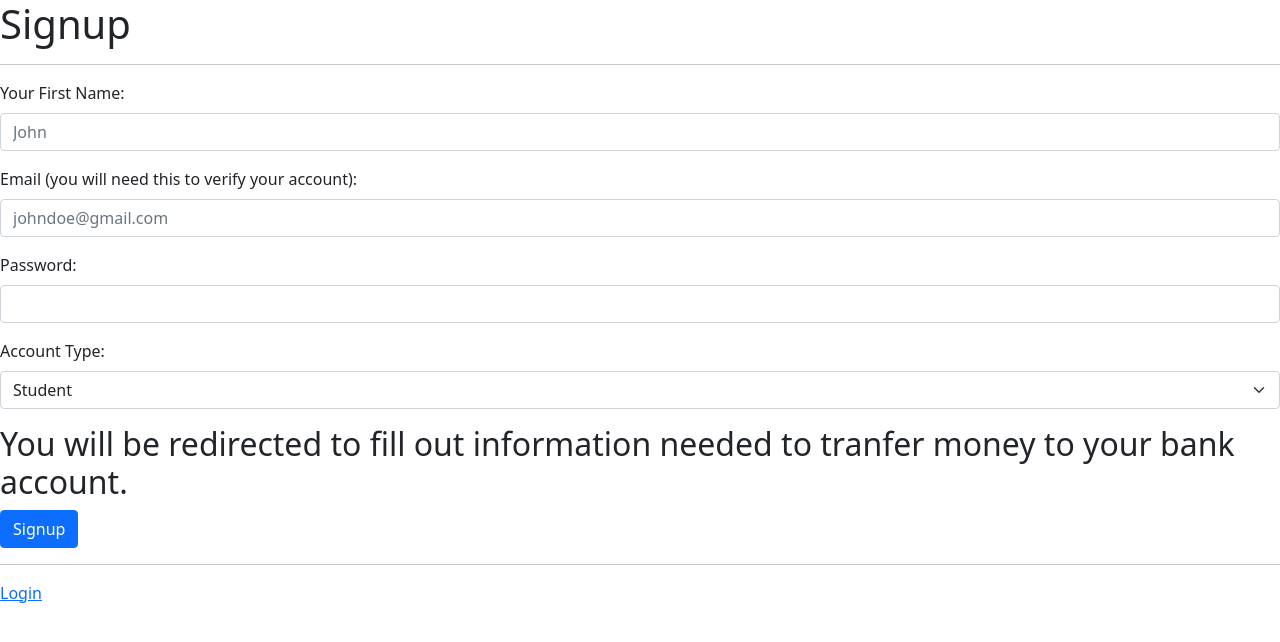
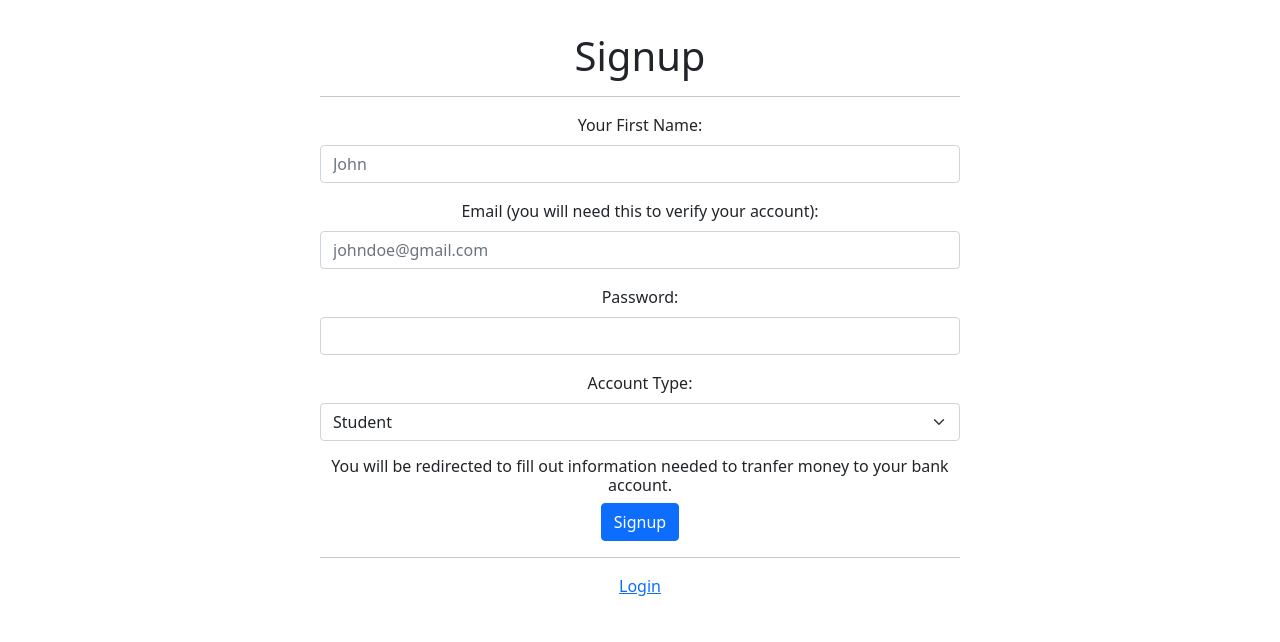
Before and after one commit to sajeevmagesh/InvestorApp, a Flask app: page /signup in a window 1280 px wide. Shown: the top 642 px of the page. Run offline with Flask 2, Linux system fonts and the light colour scheme; parts of the project's set-up code (start-up, migrations or seed data) failed here and were passed over.

Commit message:
things work now

```diff
--- a/mgmt.py
+++ b/mgmt.py
@@ -29,7 +29,6 @@ s = URLSafeTimedSerializer('basingse')
 # Email sending packages
 
 # Environment variables
-load_dotenv()
 stripe.api_key = "sk_test_51IQzm5Cf6QQhScZzDFSfRq03X3a2m2lhQY1EiE50HoshfesexD3e2wjIZRdRzuFWxw9sSp1ENMv2OKNf2NkTLaGm00rcl82C6S"
 # Getting environment variables
 email_name = os.getenv("NAME")
--- /dev/null
+++ b/static/styles/style.css
@@ -0,0 +1,4 @@
+body {
+    text-align: center;
+    padding: 2em 20em;
+}
--- a/templates/signup.html
+++ b/templates/signup.html
@@ -46,7 +46,7 @@
         </div>
 
         <div>
-            <h2>You will be redirected to fill out information needed to tranfer money to your bank account.</h2>
+            <h6>You will be redirected to fill out information needed to tranfer money to your bank account.</h2>
         </div>
 
         <button type="submit" class="btn btn-primary">Signup</button>
```
Also changed, not shown: 2 other files.
